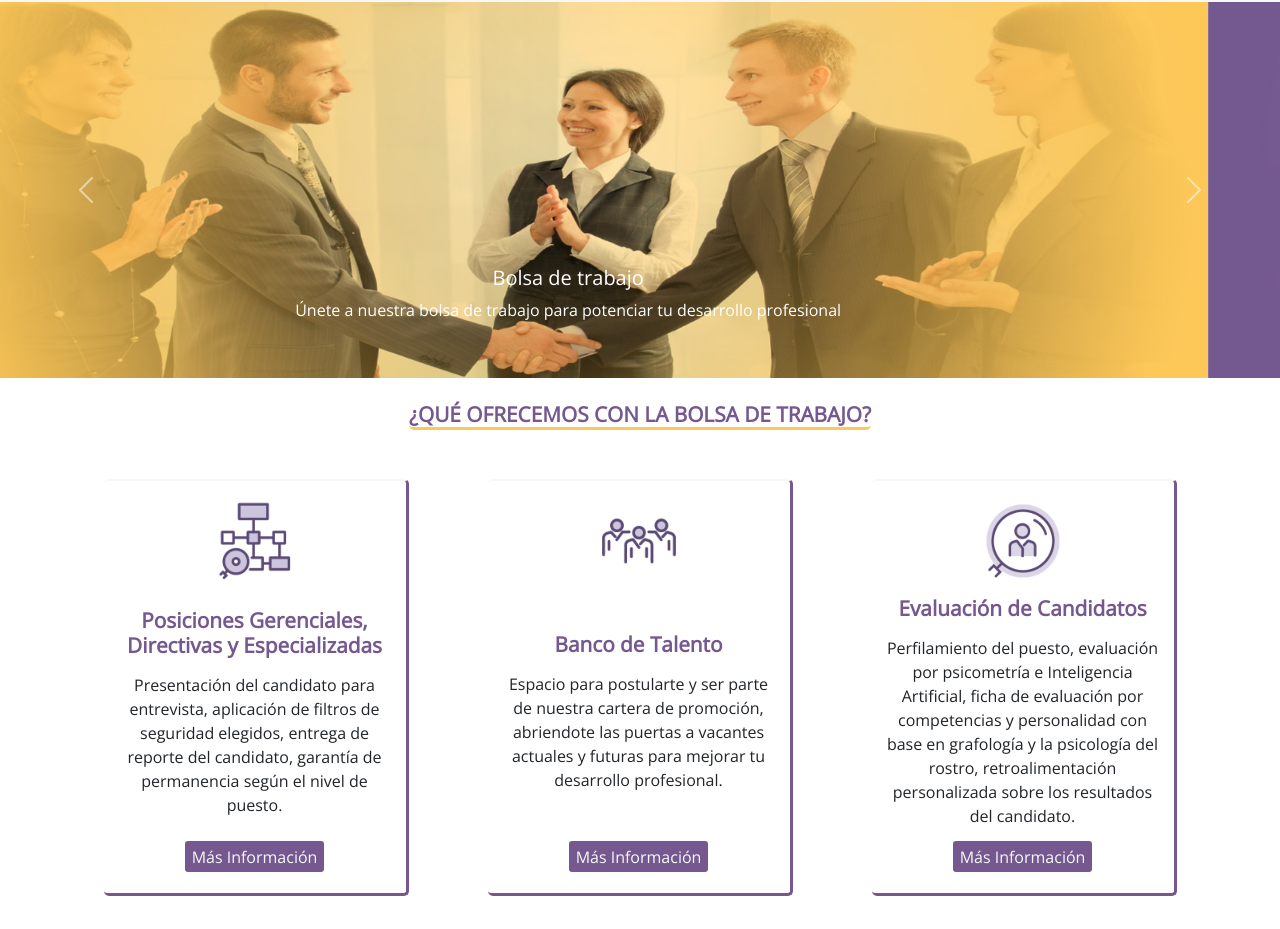
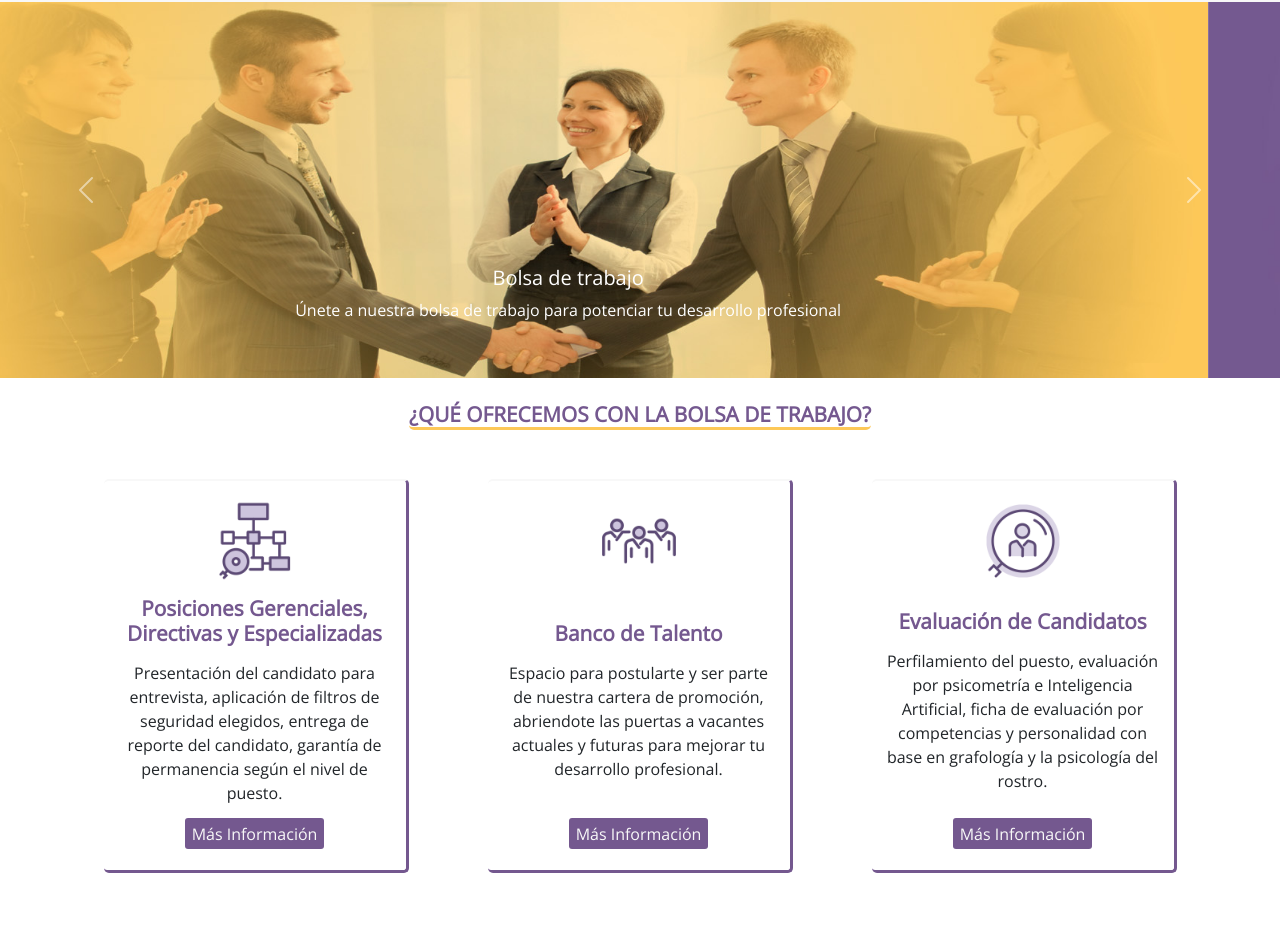
Before and after one commit to EdBrem/Bremen_coder, a website: page html/bolsatrabajo.html in a window 1280 px wide. Shown: the part 62-991 px from the top of the page. Drawn offline with nearby package versions, Linux system fonts and the light colour scheme.

Commit message:
cambios proyecto final

```diff
--- a/html/bolsatrabajo.html
+++ b/html/bolsatrabajo.html
@@ -89,7 +89,7 @@
                     <div><img src="../img/icoBolsa/bolsa3.png" alt="evaluación" width="80px"></div>
                     <div>
                         <h3>Evaluación de Candidatos</h3>
-                        <p>Perfilamiento del puesto, evaluación por psicometría e Inteligencia Artificial, ficha de evaluación por competencias y personalidad con base en grafología y la psicología del rostro, retroalimentación personalizada sobre los resultados del candidato.</p>
+                        <p>Perfilamiento del puesto, evaluación por psicometría e Inteligencia Artificial, ficha de evaluación por competencias y personalidad con base en grafología y la psicología del rostro.</p>
                     </div>
                     <div><span class="boton__seccion"><a href="#">Más Información</a></span></div>
                 </div>
```
